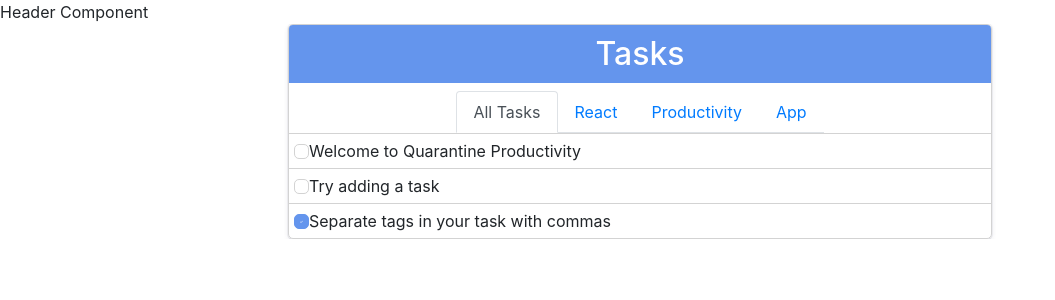
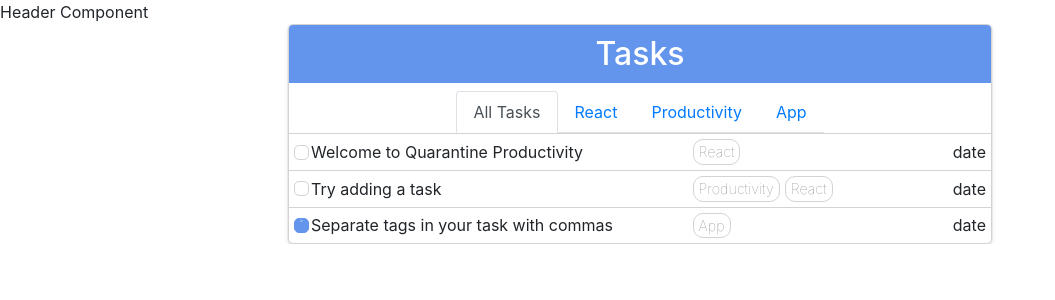
Before and after one commit to Quarantine-Productivity-LS/front-end-react-1, a React (Create React App) app: page /tasks in a window 1280 px wide. Shown: the top 300 px of the page, without its empty margins (0-1055 px from the left). Built offline with nearby package versions, Linux system fonts and the light colour scheme; sample sign-in values are in the browser's storage.

Commit message:
successfully displaying tags

```diff
--- a/src/components/Task.css
+++ b/src/components/Task.css
@@ -8,13 +8,35 @@
 
 .task {
     display:flex;
-    justify-content:space-between;
     align-items:center;
+    width:50%;
+}
+
+.tags {
+    font-weight:lighter;
+    color:gray;
+    font-size:.9rem;
+    display:flex;
+    width:30%;
+}
+
+.tag {
+    border:.05rem solid lightgray;
+    padding:1px 5px;
+    border-radius:10px;
+    margin-right:5px;
+}
+
+.tag:hover {
+    border:.05rem solid cornflowerblue;
+    color:cornflowerblue;
+    cursor: pointer;
 }
 
 .checkbox {
     border:1px solid lightgray;
     border-radius:5px;
+    margin-right:2px;
     width:15px;
     height:15px;
     transition:.2s;
@@ -34,3 +56,13 @@
     background-color:cornflowerblue;
     border:1px solid cornflowerblue;
 }
+
+.checkmark {
+    overflow:hidden;
+    height:100%;
+    transition:.2s;
+}
+
+.hidden {
+    height:0;
+}
--- a/src/components/Task.js
+++ b/src/components/Task.js
@@ -8,9 +8,15 @@ const Task = props => {
         <div className="task-container">
             <div className="task">
                 <div className={props.task.completed ? "checkbox completed" : "checkbox"} onClick={() => props.toggleCompletion(props.tasks, props.task.id)}>
-                    {props.task.completed && <i className="fas fa-check"></i>}
+                <div className={props.task.completed ? "checkmark" : "checkmark hidden"}>{props.task.completed && <i className="fas fa-check"></i>}</div>
                 </div>
                 <div>{props.task.name}</div>
+            </div>
+            <div className="tags">
+                {props.task.tags.map(tag => <div className="tag" onClick={() => props.toggleTag(tag)}>{tag}</div>)}
+            </div>
+            <div className="date">
+                date
             </div>
         </div>
     )
--- a/src/components/TaskList.js
+++ b/src/components/TaskList.js
@@ -60,7 +60,7 @@ const TaskList = props => {
                 </Nav>
                 <TabContent activeTab={activeTab}>
                     <TabPane tabId="all">
-                        {props.tasks.map(task => <Task task={task}/>)}
+                        {props.tasks.map(task => <Task task={task} toggleTag={toggle}/>)}
                     </TabPane>
                     {allTags.map(selectedTag => {
                     return (
@@ -70,7 +70,7 @@ const TaskList = props => {
                                 task.tags.forEach(tag => {
                                     if (tag === selectedTag) match = true;
                                 })
-                                return (match && <Task task={task}/>)
+                                return (match && <Task task={task} toggleTag={toggle}/>)
                             })}
                         </TabPane>
                     )
```
